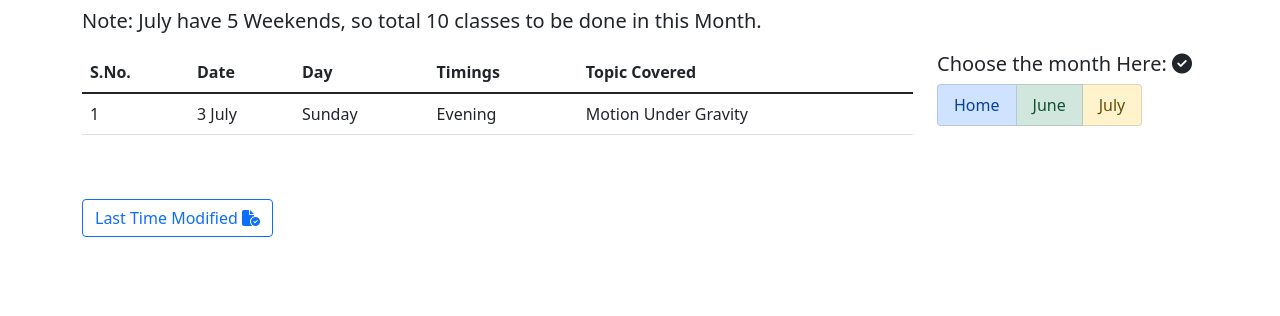
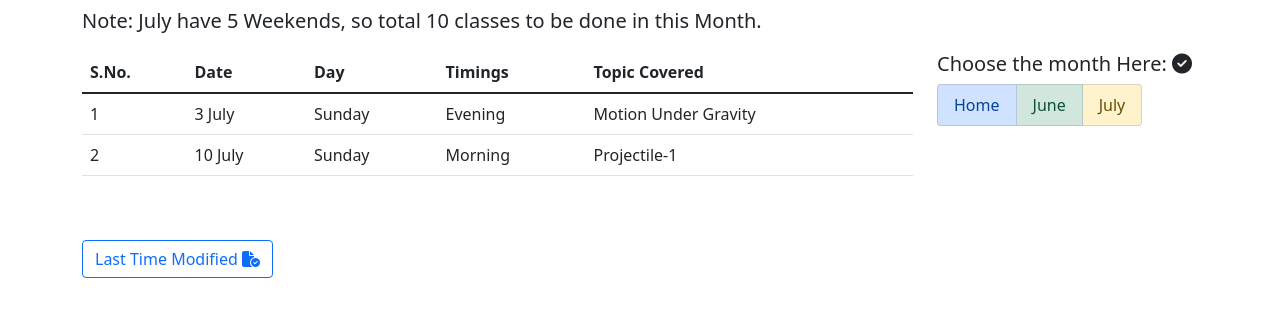
Before and after one commit to sudhanshusmith/Neepun, a plain HTML site: page july.html in a window 1280 px wide. Shown: the part 110-426 px from the top of the page. Drawn offline with Linux system fonts and the light colour scheme.

Commit message:
Update july.html

```diff
--- a/july.html
+++ b/july.html
@@ -37,6 +37,15 @@
                 <td>Sunday</td>
                 <td>Evening</td>
                 <td>Motion Under Gravity</td>
+              </tr>
+
+
+              <tr>
+                <td>2</td>
+                <td>10 July</td>
+                <td>Sunday</td>
+                <td>Morning</td>
+                <td>Projectile-1</td>
               </tr>
 
 
```
